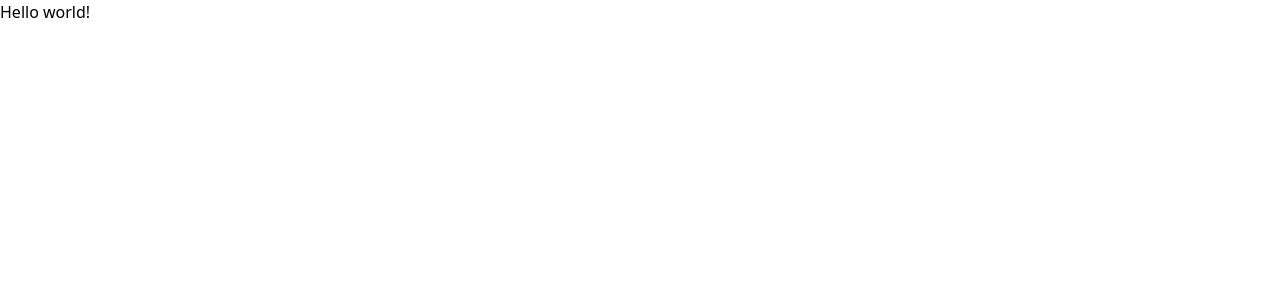
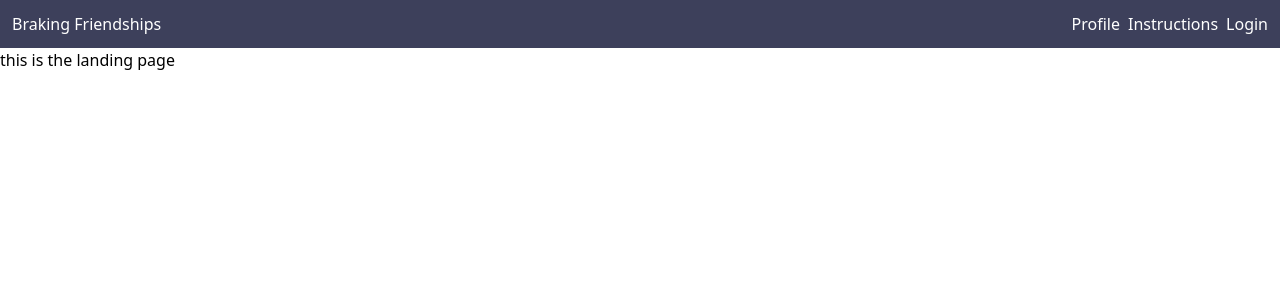
Before and after one commit to Braking-Friendships/blueocean, a React (Create React App) app in the folder client/: page / in a window 1280 px wide. Shown: the top 300 px of the page. Built offline with nearby package versions, Linux system fonts and the light colour scheme; no server answers.

Commit message:
NavBar is up

```diff
--- a/client/src/App.js
+++ b/client/src/App.js
@@ -3,6 +3,8 @@ import { useEffect } from 'react';
 import { io } from 'socket.io-client';
 import { BrowserRouter, Routes, Route } from 'react-router-dom';
 import Board from './components/GameComponents/Board';
+import NavBar from './components/landingPageComponents/NavBar';
+import LandingPage from './components/landingPageComponents/LandingPage';
 
 function App() {
   const socket = io('http://localhost:5001');
@@ -19,8 +21,9 @@ function App() {
 
   return (
     <BrowserRouter>
+      <NavBar />
       <Routes>
-        <Route path='/' element={<div>Hello world!</div>}></Route>
+        <Route path='/' element={<LandingPage />}></Route>
         <Route path='/game' element={<Board />}></Route>
       </Routes>
     </BrowserRouter>
--- a/client/src/components/landingPageComponents/Main.jsx
+++ b/client/src/components/landingPageComponents/LandingPage.js
@@ -1,13 +1,10 @@
 import react from 'react';
-import NavBar from './NavBar.jsx'
+import NavBar from './NavBar.js'
 
 const LandingPage = () => {
   return (
     <div>
-      <header>
-        Braking Friendships
-        <NavBar />
-      </header>
+      this is the landing page
       {/* <GameNav /> */}
       {/* <Profile /> */}
     </div>
--- /dev/null
+++ b/client/src/components/landingPageComponents/NavBar.js
@@ -0,0 +1,23 @@
+import react from 'react';
+import { Link } from 'react-router-dom';
+
+const NavBar = () => {
+return (
+    <nav className='flex justify-between text-white bg-[#3D405B] p-3'>
+      <a href='/'>Braking Friendships</a>
+      <ul className='flex gap-2'>
+        <li>
+          <Link to='/profile'>Profile</Link>
+        </li>
+        <li>
+          <Link to='/instructions'>Instructions</Link>
+        </li>
+        <li>
+          <Link to='/login'>Login</Link>
+        </li>
+      </ul>
+    </nav>
+  )
+}
+
+export default NavBar;
--- a/client/tailwind.config.js
+++ b/client/tailwind.config.js
@@ -2,7 +2,8 @@
 module.exports = {
   content: [
     './public/index.html',
-    './src/**/*.js'
+    './src/**/*.js',
+    './src/**/*.jsx'
   ],
   theme: {
     extend: {},
```
Also changed, not shown: client/src/components/landingPageComponents/NavBar.jsx (deleted, +0 -24 lines).
